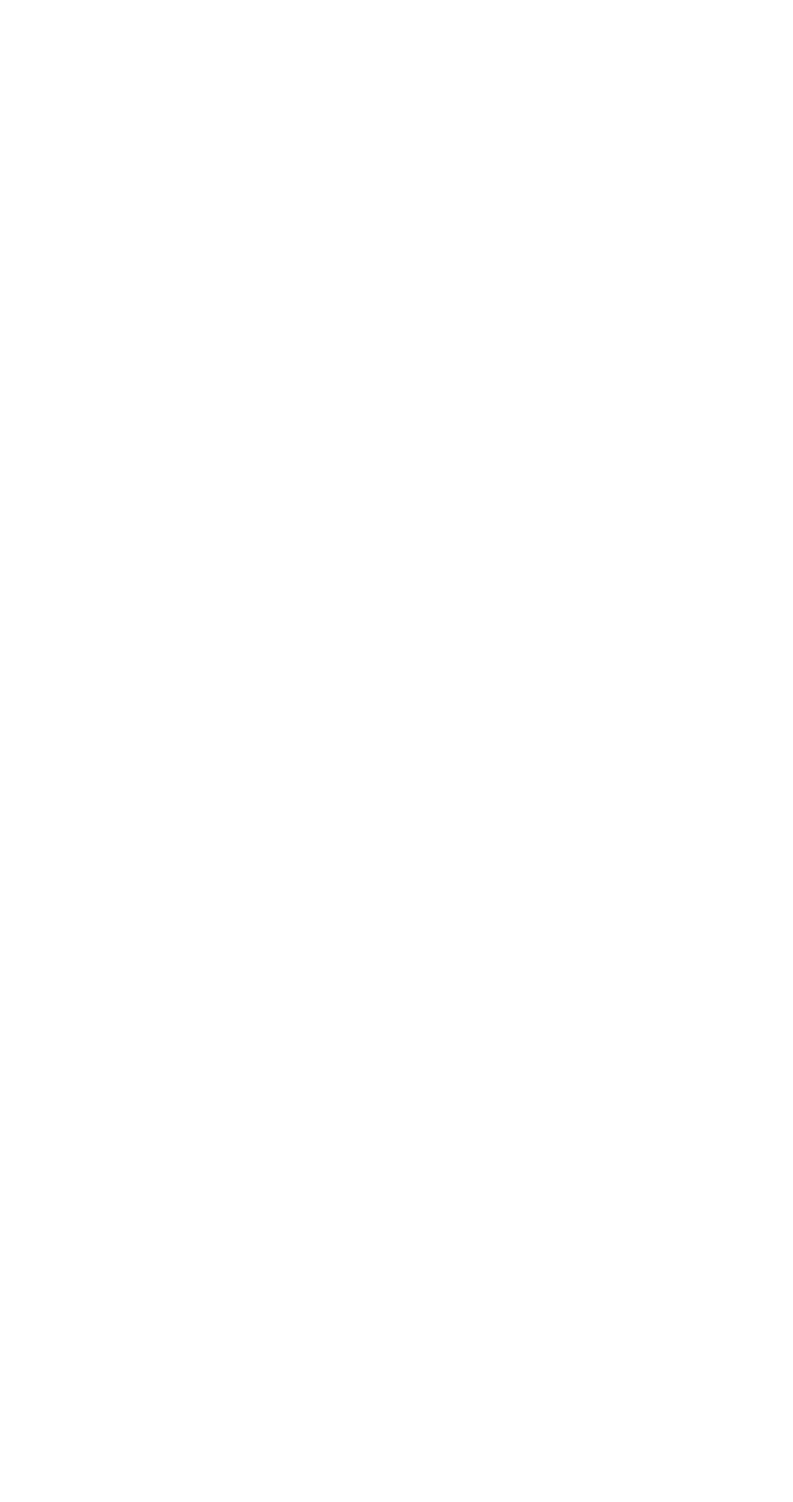
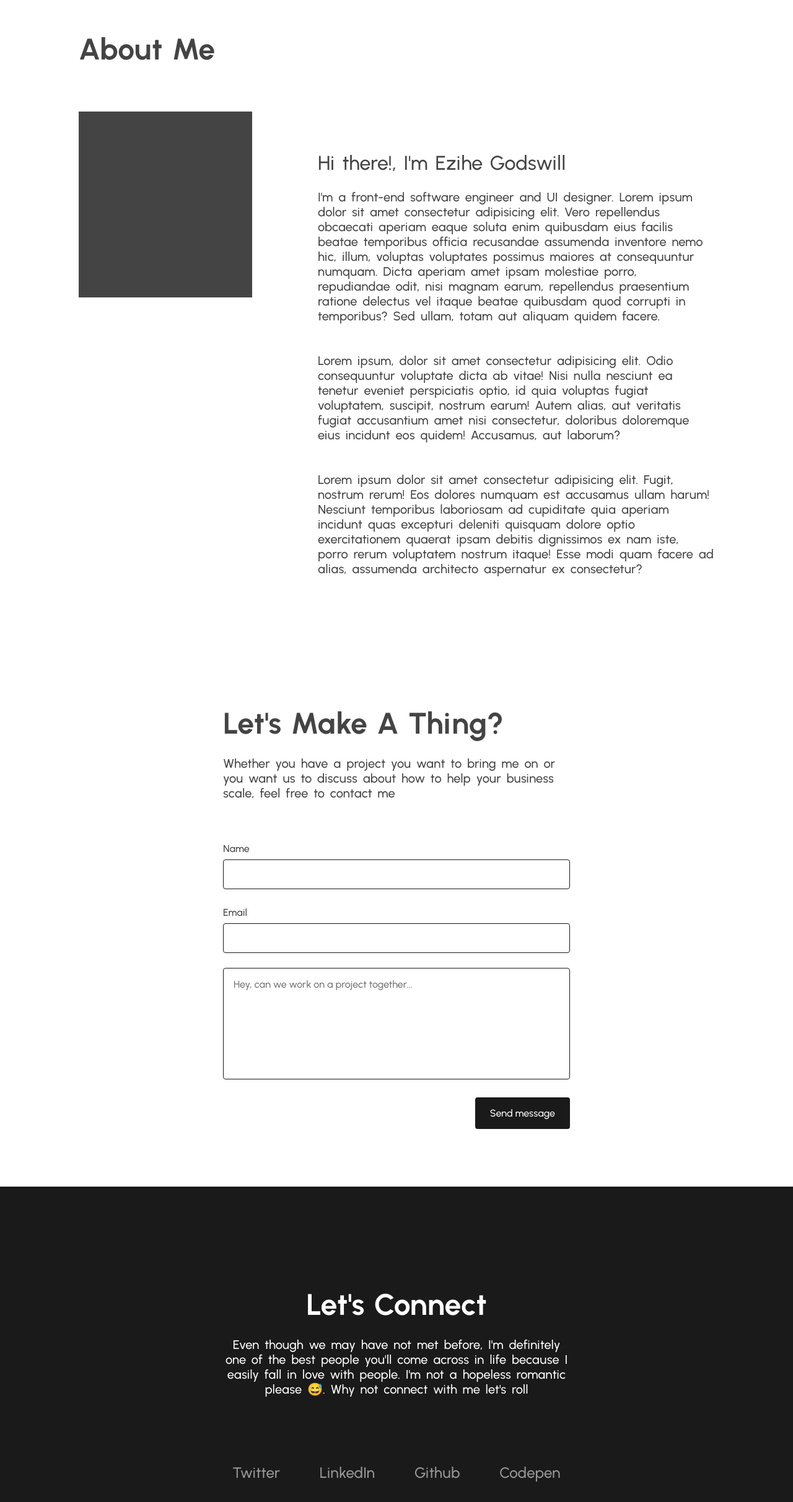
Before and after one commit to gzkdev/react-portfolio, a React (Create React App) app: page /about in a window 1280 px wide. Shown: the part 198-2622 px from the top of the page at 62% size. Before the commit the page ends 800 px from the top, so only its background shows below. Built offline with nearby package versions, Linux system fonts and the light colour scheme.

Commit message:
added projects, about and contact pages

```diff
--- a/src/App.js
+++ b/src/App.js
@@ -1,6 +1,9 @@
 import { BrowserRouter as Router, Route, Switch } from 'react-router-dom';
 import Navbar from './components/Navbar';
 import Home from './pages/Home';
+import Projects from './pages/Projects';
+import About from './pages/About';
+import Contact from './pages/Contact';
 
 function App() {
   return (
@@ -10,6 +13,15 @@ function App() {
         <Route path='/' exact>
           <Home></Home>
         </Route>
+        <Route path="/projects" exact>
+          <Projects></Projects>
+        </Route>
+        <Route path="/about" exact>
+          <About></About>
+        </Route>
+        <Route path="/contact" exact>
+          <Contact></Contact>
+        </Route>
       </Switch>
     </Router>
   );
--- /dev/null
+++ b/src/RoutePaths.js
@@ -0,0 +1,17 @@
+export const routeLinks = [
+    {
+        path: "/",
+        text: "Home"
+    },
+    {
+        path: "/projects",
+        text: "Projects"
+    },
+    {
+        path: "/about",
+        text: "About"
+    },
+    {
+        path: "/contact",
+        text: "Contact"
+    }]
--- a/src/components/ContactSection.js
+++ b/src/components/ContactSection.js
@@ -4,7 +4,7 @@ function ContactSection() {
     return (
         <section className="contact">
             <div className="contact-ctn ctn">
-                <SectionHeader headerType="section-header-alt" headingText='Get in Touch' paragraphText='Whether you have a project you want to bring me on or you want to say hi, feel free to contact me' ></SectionHeader>
+                <SectionHeader headerType="section-header-alt" headingText="Let's Make A Thing?" paragraphText='Whether you have a project you want to bring me on or you want us to discuss about how to help your business scale, feel free to contact me' ></SectionHeader>
 
                 <form className="form" autoComplete='off'>
                     <div className="form-input-ctn">
--- a/src/components/Footer.js
+++ b/src/components/Footer.js
@@ -1,10 +1,29 @@
+import { FaTwitter, FaLinkedin, FaCodepen, FaGithub } from 'react-icons/fa'
 import SectionHeader from "./SectionHeader"
 
 function Footer() {
     return (
-        <footer>
+        <footer className="footer">
             <div className="footer-ctn ctn">
-                <SectionHeader headerType="section-header" headingText="I'm Social too" paragraphText="Even though we may have not met before, I'm definitely among the best people you'll come across in life because I try to connect with people not just on social media but at a deeper level. So why not connect with me let's roll "></SectionHeader>
+                <SectionHeader headerType="section-header-alt" headingText="Let's Connect" paragraphText="Even though we may have not met before, I'm definitely one of the best people you'll come across in life because I easily fall in love with people. I'm not a hopeless romantic please 😅. Why not connect with me let's roll "></SectionHeader>
+
+                <nav className="footer-nav">
+                    <ul>
+                        <li><a href="https://twitter.com/EziheGodswill" target="_blank" rel="noopener noreferrer">
+                            <span className="text">
+                                Twitter</span><FaTwitter />
+                        </a></li>
+                        <li><a className="footer-link" href="https://www.linkedin.com/in/ezihe-godswill" target="_blank" rel="noopener noreferrer">
+                            <span className="text">LinkedIn</span><FaLinkedin />
+                        </a></li>
+                        <li><a href="https://github.com/zheeey" target="_blank" rel="noopener noreferrer">
+                            <span className="text">Github</span><FaGithub />
+                        </a></li>
+                        <li><a href="https://twitter.com/EziheGodswill" target="_blank" rel="noopener noreferrer">
+                            <span className="text">Codepen</span><FaCodepen />
+                        </a></li>
+                    </ul>
+                </nav>
             </div>
         </footer>
     )
--- a/src/components/IntroSection.js
+++ b/src/components/IntroSection.js
@@ -2,7 +2,7 @@ function Intro() {
     return (
         <section className="intro">
             <div className="intro-ctn ctn">
-                <h1><span>Design.</span> <span>Code.</span><span>Optimize.</span></h1>
+                <h1><span>Design.</span> <span>Develop.</span><span>Optimize.</span></h1>
                 <p>Hi there! I'm Ezihe Godswill, an experienced front-end software engineer proficient in bringing forth expertise in design, prototyping, testing and maintenance of front-end web systems. Knowledgeable in user interface, testing, and debugging processes. Equipped with a diverse and promising skill-set.</p>
             </div>
         </section>
--- a/src/components/Navbar.js
+++ b/src/components/Navbar.js
@@ -26,18 +26,18 @@ function Navbar() {
                             <Link to="/">Home</Link>
                         </li>
                         <li>
-                            <Link to="/">Projects</Link>
+                            <Link to="/projects">Projects</Link>
                         </li>
                         <li>
-                            <Link to="/">About</Link>
+                            <Link to="/about">About</Link>
                         </li>
                         <li>
-                            <Link to="/">Contact</Link>
+                            <Link to="/contact">Contact</Link>
                         </li>
                     </ul>
                 </nav>
                 <div className={toggleState} onClick={toggleMenu}></div>
-                <SideBarMenu menuState={menu}></SideBarMenu>
+                <SideBarMenu toggleMenu={toggleMenu} menuState={menu}></SideBarMenu>
             </div>
         </header>
     )
--- a/src/index.css
+++ b/src/index.css
@@ -26,12 +26,16 @@ html {
 :root {
   --max-width: 1140px;
   --max-width-alt: 1440px;
+  --page-heading-size: 2.8rem;
+  --page-banner-height: 280px;
 }
 
 body {
   width: 100%;
   min-height: 100vh;
   font-size: 1.125rem;
+  display: flex;
+  flex-direction: column;
   font-family: Urbanist, -apple-system, BlinkMacSystemFont, "Segoe UI", Roboto,
     Oxygen, Ubuntu, Cantarell, "Open Sans", "Helvetica Neue", sans-serif;
   -webkit-font-smoothing: antialiased;
@@ -42,8 +46,8 @@ body {
   overflow-x: hidden;
 }
 
-section {
-  padding-bottom: 120px;
+.contact {
+  padding-bottom: 168px;
 }
 
 .ctn,
@@ -60,6 +64,43 @@ section {
 .ctn-alt {
   width: 100%;
   max-width: var(--max-width-alt);
+}
+
+.section-header,
+.section-header-alt {
+  max-width: 560px;
+  margin: 20vh 0px 72px;
+}
+
+.section-header-alt {
+  margin: 20vh auto 64px;
+}
+
+.section-header h2,
+.section-header-alt h2 {
+  font-size: 2rem;
+}
+
+.section-header p,
+.section-header-alt p {
+  margin-top: 24px;
+}
+
+.page-header {
+  width: 100%;
+  padding-top: 104px;
+  margin-bottom: 64px;
+}
+
+.page-header h1 {
+  font-size: var(--page-heading-size);
+}
+
+.page-main-banner {
+  max-width: 1240px;
+  height: var(--page-banner-height);
+  background: #999;
+  margin: 0 auto;
 }
 
 .header {
@@ -81,7 +122,7 @@ section {
   position: fixed;
   top: 0;
   right: 0;
-  width: 100%;
+  width: 80%;
   max-width: 480px;
   height: 100%;
   background: #fff;
@@ -135,7 +176,8 @@ section {
   height: 48px;
   z-index: 1000;
   cursor: pointer;
-  mix-blend-mode: multiply;
+  background: #fff;
+  border-radius: 50%;
   z-index: 1000;
 }
 
@@ -177,38 +219,19 @@ section {
 }
 
 .intro-ctn {
-  padding: 104px 0px;
+  padding: 104px 0px 48px;
 }
 
 .intro-ctn h1 {
   display: flex;
   flex-direction: column;
-  font-size: 2.8rem;
+  font-size: var(--page-heading-size);
+  color: #222627;
   margin-bottom: 48px;
 }
 
 .intro-ctn p {
-  max-width: 560px;
-}
-
-.section-header,
-.section-header-alt {
-  max-width: 560px;
-  margin: 20vh 0px 72px;
-}
-
-.section-header-alt {
-  margin: 20vh auto 64px;
-}
-
-.section-header h2,
-.section-header-alt h2 {
-  font-size: 2rem;
-}
-
-.section-header p,
-.section-header-alt p {
-  margin-top: 24px;
+  max-width: 800px;
 }
 
 .featured-projects-ctn {
@@ -250,6 +273,7 @@ section {
   overflow: hidden;
   transition: 300ms;
   padding-left: 24px;
+  cursor: -webkit-grab;
   cursor: grab;
   touch-action: none;
 }
@@ -337,19 +361,75 @@ section {
   float: right;
 }
 
+.footer {
+  background: linear-gradient(#1a1a1a, #1a1a1a);
+  color: #fff;
+  border: 1px solid #1a1a1a;
+}
+
+.footer .section-header-alt {
+  text-align: center;
+}
+
+.footer-nav ul {
+  display: flex;
+  flex-wrap: wrap;
+  align-items: center;
+  justify-content: center;
+  list-style: none;
+  margin: 104px auto;
+}
+
+.footer-nav a .text {
+  display: none;
+}
+
+.footer-nav ul li a {
+  display: inline-block;
+  text-decoration: none;
+  font-size: 1.5rem;
+  color: #999;
+  background: linear-gradient(#acf58a, #acf58a) no-repeat;
+  background-position: left bottom;
+  padding: 4px 0px;
+  background-size: 0% 2px;
+  transition: background-size 300ms;
+
+  margin: 0px 32px 16px;
+}
+.footer-nav ul li a:hover {
+  background-size: 100% 2px;
+}
+
+.about {
+  max-width: 1140px;
+  margin: 0 auto;
+}
+
+.about p {
+  max-width: 640px;
+  margin-bottom: 48px;
+}
+
+.about-img-box {
+  width: 80%;
+  max-width: 280px;
+  height: 300px;
+  background: #444;
+}
+
+.about-text-ctn-title {
+  display: inline-block;
+  font-size: 2rem;
+  margin: 64px 0px 24px;
+}
+
 @media (min-width: 540px) {
+  :root {
+    --page-banner-height: 320px;
+  }
   .intro-ctn {
     padding-top: 168px;
-  }
-
-  .intro-ctn h1 {
-    flex-direction: row;
-    color: transparent;
-    -webkit-text-stroke: 1.5px #1a1a1a;
-  }
-
-  .intro-ctn h1 span {
-    margin-right: 8px;
   }
 
   .project-img-box {
@@ -363,8 +443,34 @@ section {
 }
 
 @media (min-width: 768px) {
+  .about-ctn {
+    display: flex;
+    justify-content: space-between;
+  }
+
+  .about-img-box {
+    position: -webkit-sticky;
+    position: sticky;
+    top: 160px;
+    margin-right: 64px;
+  }
+
+  :root {
+    --page-banner-height: 400px;
+  }
+
   body {
     font-size: 1.25rem;
+  }
+
+  .intro-ctn h1 {
+    flex-direction: row;
+    color: transparent;
+    -webkit-text-stroke: 1.5px #1a1a1a;
+  }
+
+  .intro-ctn h1 span {
+    margin-right: 24px;
   }
 
   .section-header h2,
@@ -401,11 +507,23 @@ section {
   .inspiro-carousel {
     padding-left: 64px;
   }
+
+  .footer-nav a .text + * {
+    display: none;
+  }
+
+  .footer-nav a .text {
+    display: inline-block;
+  }
 }
 
 @media (min-width: 1000px) {
-  .intro-ctn h1 {
-    font-size: 4.8rem;
+  :root {
+    --page-heading-size: 4.8rem;
+  }
+
+  .intro-ctn h1 span {
+    margin-right: 24px;
   }
   .project-img-box {
     height: 560px;
@@ -413,6 +531,9 @@ section {
 }
 
 @media (min-width: 1200px) {
+  :root {
+    --page-banner-height: 560px;
+  }
   .featured-project-box {
     width: 45%;
     margin-bottom: 144px;
--- /dev/null
+++ b/src/pages/About.js
@@ -0,0 +1,36 @@
+import ContactSection from "../components/ContactSection"
+import Footer from "../components/Footer"
+import SectionHeader from "../components/SectionHeader"
+
+function About() {
+    return (
+        <>
+            <section className="about">
+                <div className="ctn">
+                    <SectionHeader headerType="section-header" headingText="About Me"></SectionHeader>
+                    <div className="about-ctn">
+                        <div className="about-img-box"></div>
+                        <div className="about-text-ctn">
+                            <span className="about-text-ctn-title">Hi there!, I'm Ezihe Godswill</span>
+                            <p>
+                                I'm a front-end software engineer and UI designer. Lorem ipsum dolor sit amet consectetur adipisicing elit. Vero repellendus obcaecati aperiam eaque soluta enim quibusdam eius facilis beatae temporibus officia recusandae assumenda inventore nemo hic, illum, voluptas voluptates possimus maiores at consequuntur numquam. Dicta aperiam amet ipsam molestiae porro, repudiandae odit, nisi magnam earum, repellendus praesentium ratione delectus vel itaque beatae quibusdam quod corrupti in temporibus? Sed ullam, totam aut aliquam quidem facere.
+                            </p>
+
+                            <p>
+                                Lorem ipsum, dolor sit amet consectetur adipisicing elit. Odio consequuntur voluptate dicta ab vitae! Nisi nulla nesciunt ea tenetur eveniet perspiciatis optio, id quia voluptas fugiat voluptatem, suscipit, nostrum earum! Autem alias, aut veritatis fugiat accusantium amet nisi consectetur, doloribus doloremque eius incidunt eos quidem! Accusamus, aut laborum?
+                            </p>
+
+                            <p>
+                                Lorem ipsum dolor sit amet consectetur adipisicing elit. Fugit, nostrum rerum! Eos dolores numquam est accusamus ullam harum! Nesciunt temporibus laboriosam ad cupiditate quia aperiam incidunt quas excepturi deleniti quisquam dolore optio exercitationem quaerat ipsam debitis dignissimos ex nam iste, porro rerum voluptatem nostrum itaque! Esse modi quam facere ad alias, assumenda architecto aspernatur ex consectetur?
+                            </p>
+                        </div>
+                    </div>
+                </div>
+            </section>
+            <ContactSection></ContactSection>
+            <Footer></Footer>
+        </>
+    )
+}
+
+export default About
--- /dev/null
+++ b/src/pages/Contact.js
@@ -0,0 +1,13 @@
+import ContactSection from "../components/ContactSection"
+import Footer from "../components/Footer"
+
+function Contact() {
+    return (
+        <>
+            <ContactSection></ContactSection>
+            <Footer></Footer>
+        </>
+    )
+}
+
+export default Contact
--- /dev/null
+++ b/src/pages/Projects.js
@@ -0,0 +1,32 @@
+import ContactSection from "../components/ContactSection";
+import Footer from "../components/Footer";
+import SectionHeader from "../components/SectionHeader"
+
+const projectsArchive = [0, 1, 2, 3, 4, 5, 6, 7, 8, 9, 10, 11];
+
+function Projects() {
+    return (
+        <>
+            <><section className="projects" id="projects">
+                <div className="projects-ctn ctn">
+                    <SectionHeader headerType="section-header" headingText="Projects Archive" paragraphText="A comprehensive list of worthy things I have worked on as a front-end software engineer and UI designer"  ></SectionHeader>
+                    <div className="featured-projects-ctn">
+                        {projectsArchive.map((item, index) => (
+                            <div className="featured-project-box" key={index}>
+                                <div className="project-img-box">
+                                </div>
+                                <p className="project-text-box">
+                                    <span className="project-title">Tkemeo&nbsp;-</span>&nbsp;<span>Lorem ipsum dolor sit amet consectetur, adipisicing elit.</span>
+                                </p>
+                            </div>
+                        ))}
+                    </div>
+                </div>
+            </section>
+                <ContactSection></ContactSection>
+                <Footer></Footer></>
+        </>
+    )
+}
+
+export default Projects
```
Also changed, not shown: public/index.html (+0 -23 lines), src/components/SideBarMenu.js (+5 -13 lines).
